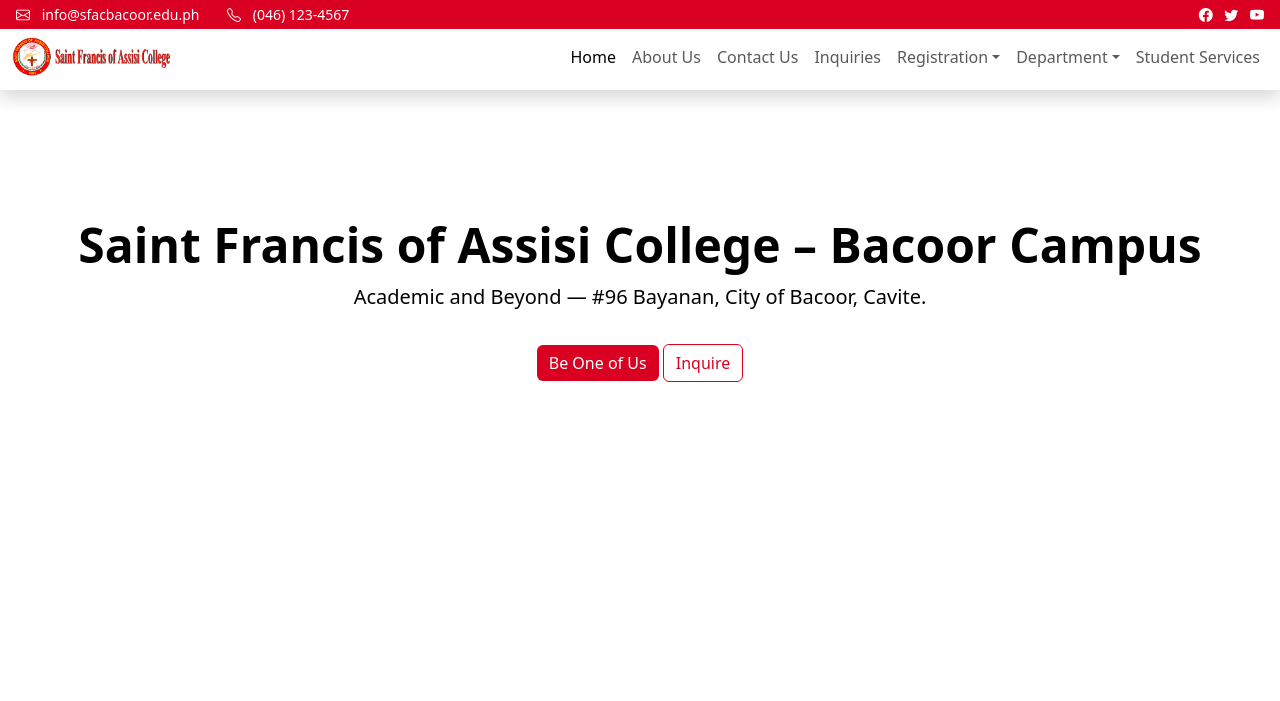
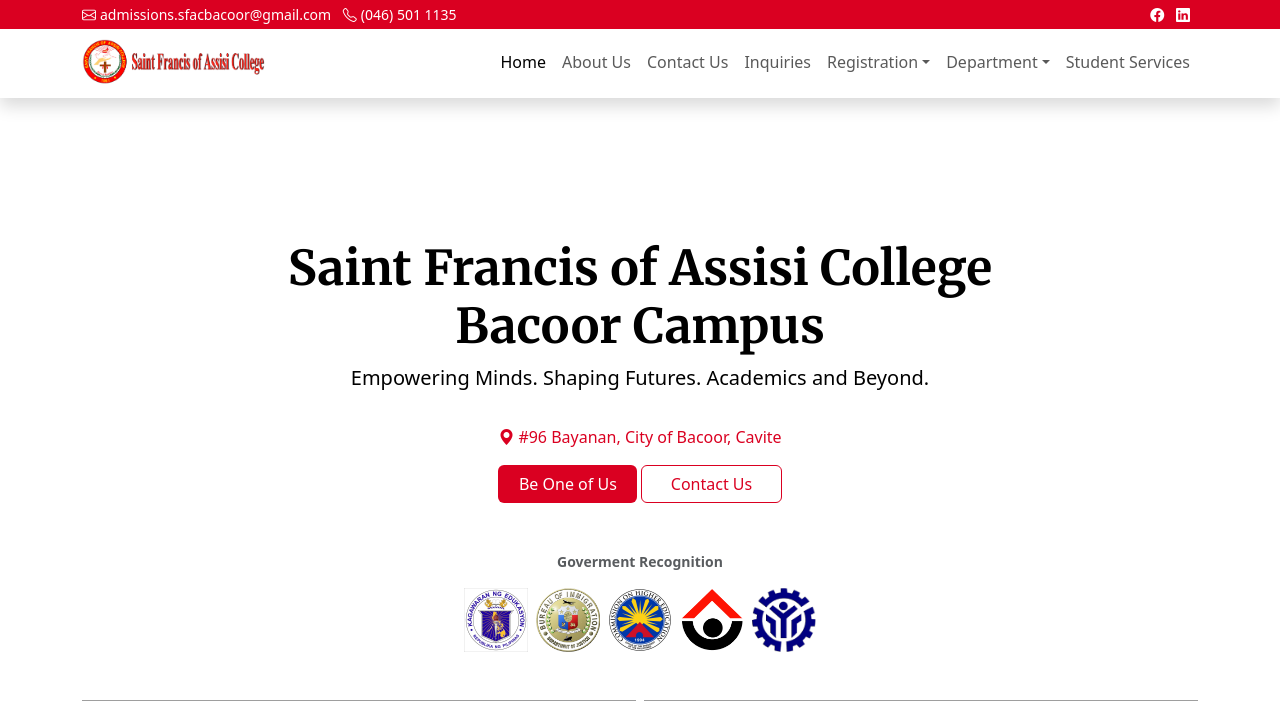
Before and after one commit to ArisSongalia/sfacbaredesign, a PHP site: page / in a window 1280 px wide. Shown: the top 701 px of the page. Before the commit the page ends 382 px from the top, so only its background shows below. Run offline with PHP 8.4, Linux system fonts and the light colour scheme; grey boxes are pictures that could not be loaded.

Commit message:
Content Piling

```diff
--- a/assets/includes/navbar.php
+++ b/assets/includes/navbar.php
@@ -1,22 +1,23 @@
 <div id="container" style="padding-top: 96px;">
   <!-- Top Contact Bar -->
-  <div class="bg-custom-red text-white py-1 px-3 d-flex justify-content-between align-items-center small fixed-top" style="z-index: 1031;">
-    <div>
-      <i class="bi bi-envelope me-2"></i> info@sfacbacoor.edu.ph
-      <i class="bi bi-telephone ms-4 me-2"></i> (046) 123-4567
-    </div>
-    <div>
-      <a href="#" class="text-white me-2"><i class="bi bi-facebook"></i></a>
-      <a href="#" class="text-white me-2"><i class="bi bi-twitter"></i></a>
-      <a href="#" class="text-white"><i class="bi bi-youtube"></i></a>
+  <div class="bg-custom-red text-white py-1 small fixed-top " style="z-index: 1031;">
+    <div class="container-md d-flex justify-content-between align-items-center">
+      <div>
+        <i class="bi bi-envelope me-1"></i>admissions.sfacbacoor@gmail.com
+        <i class="bi bi-telephone ms-2 me-1"></i>(046) 501 1135
+      </div>
+      <div>
+        <a href="#" class="text-white me-2"><i class="bi bi-facebook"></i></a>
+        <a href="#" class="text-white me-2"><i class="bi bi-linkedin"></i></a>
+      </div>
     </div>
   </div>
 
   <!-- Main Navbar -->
-  <nav class="navbar navbar-expand-lg navbar-light fixed-top shadow" style="top: 24px;">
-    <div class="container-fluid">
+  <nav class="navbar navbar-expand-lg navbar-light fixed-top shadow bg-white" style="top: 26px;">
+    <div class="container-fluid container-md">
       <a class="navbar-brand" href="#">
-        <img src="assets/img/sfac_logo.png" alt="SFAC Logo" height="40" />
+        <img src="assets/img/sfac_logo.png" alt="SFAC Logo" height="46" />
       </a>
       <button class="navbar-toggler" type="button" data-bs-toggle="collapse" data-bs-target="#navbarNav">
         <span class="navbar-toggler-icon"></span>
--- a/index.php
+++ b/index.php
@@ -3,32 +3,87 @@
   <meta name="viewport" content="width=device-width, initial-scale=1.0" />
   <title>Saint Francis of Assisi College – Bacoor Campus</title>
 
-  <!-- Custom Styles -->
+  <link href="https://fonts.googleapis.com/css2?family=Merriweather:wght@400;500;600;700&display=swap" rel="stylesheet">
   <link rel="stylesheet" href="./style/style.css" />
-
-  <!-- Bootstrap & Icons -->
   <?php include './assets/includes/bootstrap.php'; ?>
 </head>
 
 <body style="padding-top: 96px;">
   <main>
+    <!-- Navbar -->
     <?php include './assets/includes/navbar.php'; ?>
 
-    <div id="banner" class="d-flex w-100 p-4 text-black text-center flex-column align-items-center">
-      <section id="display-text">
-        <h2 class="display-5 fw-semibold">
-          Saint Francis of Assisi College – Bacoor Campus
+    <!-- Banner -->
+    <div id="banner" class="d-flex w-100 p-4 text-black text-center flex-column align-items-center py-5">
+      <section id="display-text" class="text-center">
+        <h2 class="display-5 fw-bold font-merriweather">
+          Saint Francis of Assisi College<br>Bacoor Campus
         </h2>
-        <p class="fs-5">
-          Academic and Beyond — #96 Bayanan, City of Bacoor, Cavite.
+        <p class="fs-5" >
+          Empowering Minds. Shaping Futures. Academics and Beyond.
         </p>
+
       </section>
 
-      <section id="cta" class="mt-3">
-        <button type="button" class="btn bg-custom-red text-white border-0">Be One of Us</button>
-        <button type="button" class="btn btn-outline-custom-red">Inquire</button>
+      <section id="cta" class="mt-3 d-flex flex-column align-items-center gap-3">
+        <a href="https://maps.app.goo.gl/wRCCcMWUGKBQz5LW6" class="stylish-link">
+          <i class="bi bi-geo-alt-fill me-1"></i>#96 Bayanan, City of Bacoor, Cavite
+        </a>
+        <div class="d-flex w-100">
+          <button type="button" class="btn bg-custom-red text-white border-0 me-1 w-100">Be One of Us</button>
+          <button type="button" class="btn btn-outline-custom-red w-100">Contact Us</button>
+        </div>
       </section>
     </div>
+
+    <!-- Certifications -->
+    <p class="fw-bold text-center small text-muted">Goverment Recognition</p>
+    <div class="container container-lg d-flex flex-row gap-2 justify-content-center" style="height: 4rem;">
+      <img src="./assets/img/deped.jpg" alt="">
+      <img src="./assets/img/bi.png" alt="" >
+      <img src="./assets/img/ched.jpg" alt="" >
+      <img src="./assets/img/peac.png" alt="" >
+      <img src="./assets/img/tesda.png" alt="" >
+    </div>
+
+    <!-- image Panel -->
+    <div class="container container-lg d-flex flex-column gap-2 my-5">
+
+      <div class="d-flex flex-row gap-2 w-100" style="height: 40rem;">
+
+        <div class="ratio ratio-16x9 h-100">
+          <iframe class="card-img-top" width="100%" height="full"
+            src="https://www.facebook.com/plugins/video.php?href=https%3A%2F%2Fwww.facebook.com%2Fmysfacbacoor%2Fvideos%2F3517808661797690%2F&show_text=0&width=476"
+            title="Basic Education"
+            frameborder="0"
+            allow="accelerometer; autoplay; clipboard-write; encrypted-media; gyroscope; picture-in-picture"
+            allowfullscreen>
+          </iframe>
+        </div>
+
+        <div class="h-100 w-100 d-flex flex-column">
+          <div class="ratio ratio-16x9 h-50">
+            <iframe class="card-img-top" width="100%" height="full"
+              src="https://www.youtube.com/embed/ZaN5RAG39-w?si=usXmKdIa8Ek6lOop"
+              title="Higher Education"
+              frameborder="0"
+              allow="accelerometer; autoplay; clipboard-write; encrypted-media; gyroscope; picture-in-picture"
+              allowfullscreen>
+            </iframe>
+          </div>
+
+          <div class="card w-100 h-100 banner-bg text-white">
+            <div class="card-body d-flex flex-column justify-content-between">
+              <h5 class="card-title">Visit our Facebook Page</h5>
+              <p class="card-text">Some quick example text to build on the card title.</p>
+              <a href="#" class="btn btn-primary">Redirect</a>
+            </div>
+          </div>
+        </div>
+
+      </div>
+    </div>
+
   </main>
 </body>
 </html>
--- a/style/style.css
+++ b/style/style.css
@@ -3,7 +3,6 @@
   background-size: cover;
   background-position: center;
   background-repeat: no-repeat;
-  height: 60vh;
 }
 
 .bg-custom-red {
@@ -20,3 +19,27 @@
   background-color: #da0021 !important;
   color: #fff !important;
 }
+
+.stylish-link {
+  color: #da0021;
+  font-weight: 500;
+  text-decoration: none;
+  transition: color 0.3s ease, text-decoration 0.3s ease;
+}
+
+.stylish-link:hover {
+  color: #a8001a;
+  text-decoration: underline;
+}
+
+.font-merriweather {
+  font-family: 'Merriweather', sans-serif;
+}
+
+.custom-card {
+
+  display: flex;
+  flex-direction: column;
+  border-radius: 0.5rem;
+
+}
```
Also changed, not shown: assets/img/bi.png (added), assets/img/ched.jpg (added), assets/img/deped.jpg (added), assets/img/peac.png (added), assets/img/tesda.png (added), sfac-flier.png (added).
